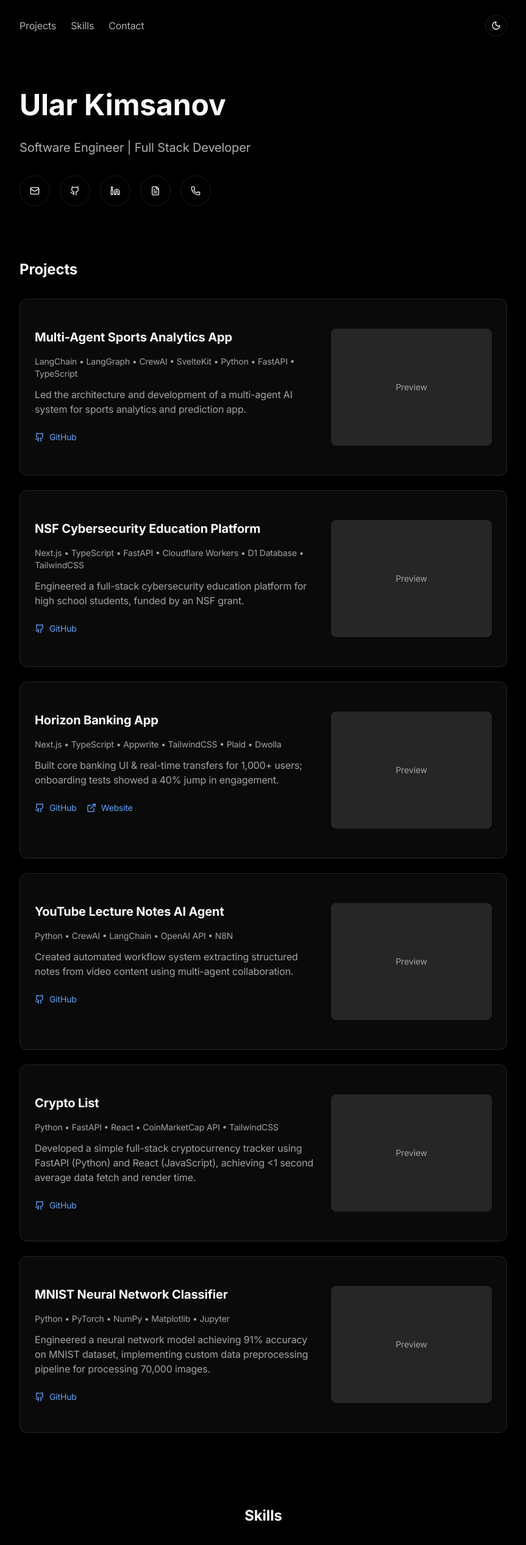
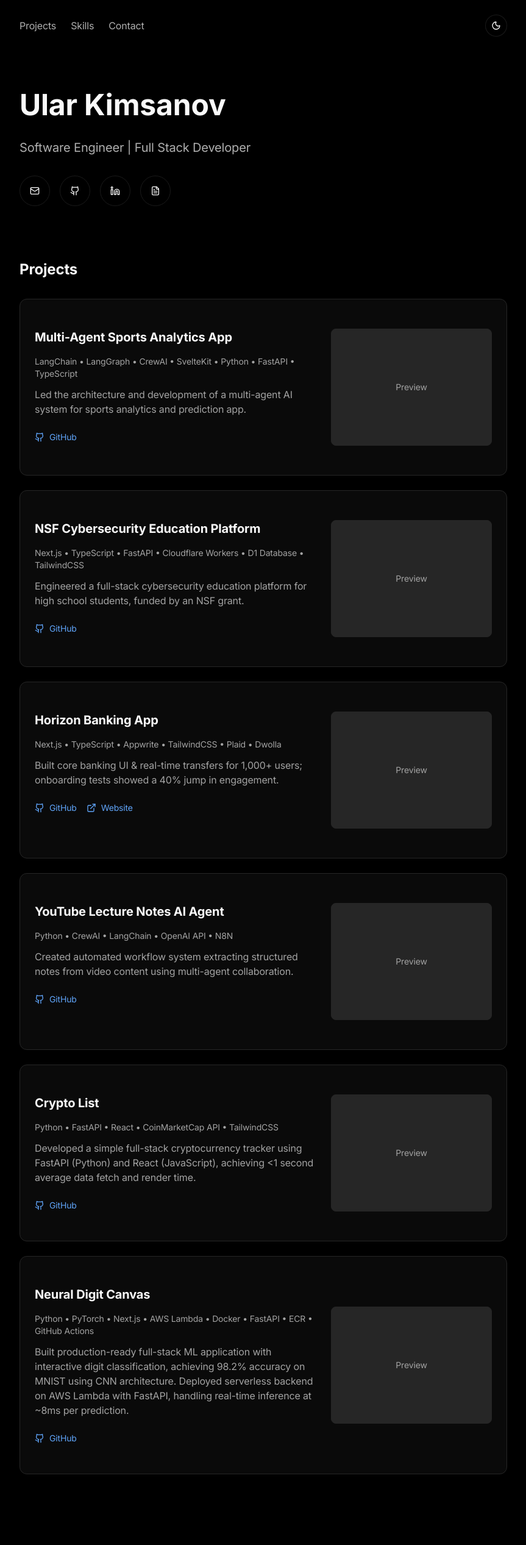
Before and after one commit to ukimsanov/personal-portfolio, a Next.js app: page / in a window 1280 px wide. Shown: the top 2534 px of the page at 61% size, without its empty margins (208-1071 px from the left). Built offline with nearby package versions, Linux system fonts and the light colour scheme.

Commit message:
refactor: update project details in CV and resume data, replacing MNIST project with Neural Digit Canvas application

```diff
--- a/src/components/Hero.tsx
+++ b/src/components/Hero.tsx
@@ -2,7 +2,7 @@
 "use client";
 import { motion, useReducedMotion } from "framer-motion";
 import { resumeData } from "@/data/resume";
-import { Mail, Phone, Linkedin, Github, FileText } from "lucide-react";
+import { Mail, Linkedin, Github, FileText } from "lucide-react";
 
 const Hero = () => {
   const shouldReduceMotion = useReducedMotion();
@@ -142,19 +142,6 @@ const Hero = () => {
         >
           <FileText className="w-4 h-4" />
         </motion.a>
-
-        <motion.a
-          href={`tel:${resumeData.contact.tel}`}
-          className="p-4 rounded-full border border-border/70 hover:border-border hover:shadow-md"
-          variants={iconVariants}
-          initial="initial"
-          animate="animate"
-          custom={4}
-          whileHover={{ scale: shouldReduceMotion ? 1 : 1.05 }}
-          whileTap={{ scale: shouldReduceMotion ? 1 : 0.95 }}
-        >
-          <Phone className="w-4 h-4" />
-        </motion.a>
       </motion.div>
     </section>
   );
--- a/src/data/resume.ts
+++ b/src/data/resume.ts
@@ -190,12 +190,12 @@ export const resumeData: {
       },
     },
     {
-      title: "MNIST Neural Network Classifier",
-      techStack: ["Python", "PyTorch", "NumPy", "Matplotlib", "Jupyter"],
+      title: "Neural Digit Canvas",
+      techStack: ["Python", "PyTorch", "Next.js", "AWS Lambda", "Docker", "FastAPI", "ECR", "GitHub Actions"],
       description: [
-        "Engineered a neural network model achieving 91% accuracy on MNIST dataset, implementing custom data preprocessing pipeline for processing 70,000 images.",
-        "Optimized model performance through hyperparameter tuning and data normalization techniques, achieving 85% accuracy within first training epoch.",
-        "Developed complete ML pipeline with visualization tools using Python, PyTorch, NumPy, Matplotlib and Jupyter, following industry best practices.",
+        "Built production-ready full-stack ML application with interactive digit classification, achieving 98.2% accuracy on MNIST using CNN architecture. Deployed serverless backend on AWS Lambda with FastAPI, handling real-time inference at ~8ms per prediction.",
+        "Engineered complete ML pipeline from model training to cloud deployment: containerized PyTorch models with Docker, implemented ECR/Lambda deployment, and created Next.js 15 frontend with canvas drawing interface.",
+        "Designed dual-model system (Linear: 92.4%, CNN: 98.2%) with comprehensive evaluation metrics, training visualization tools, and automated CI/CD pipelines using GitHub Actions.",
       ],
       link: {
         label: "github.com",
```
Also changed, not shown: CV.txt.
